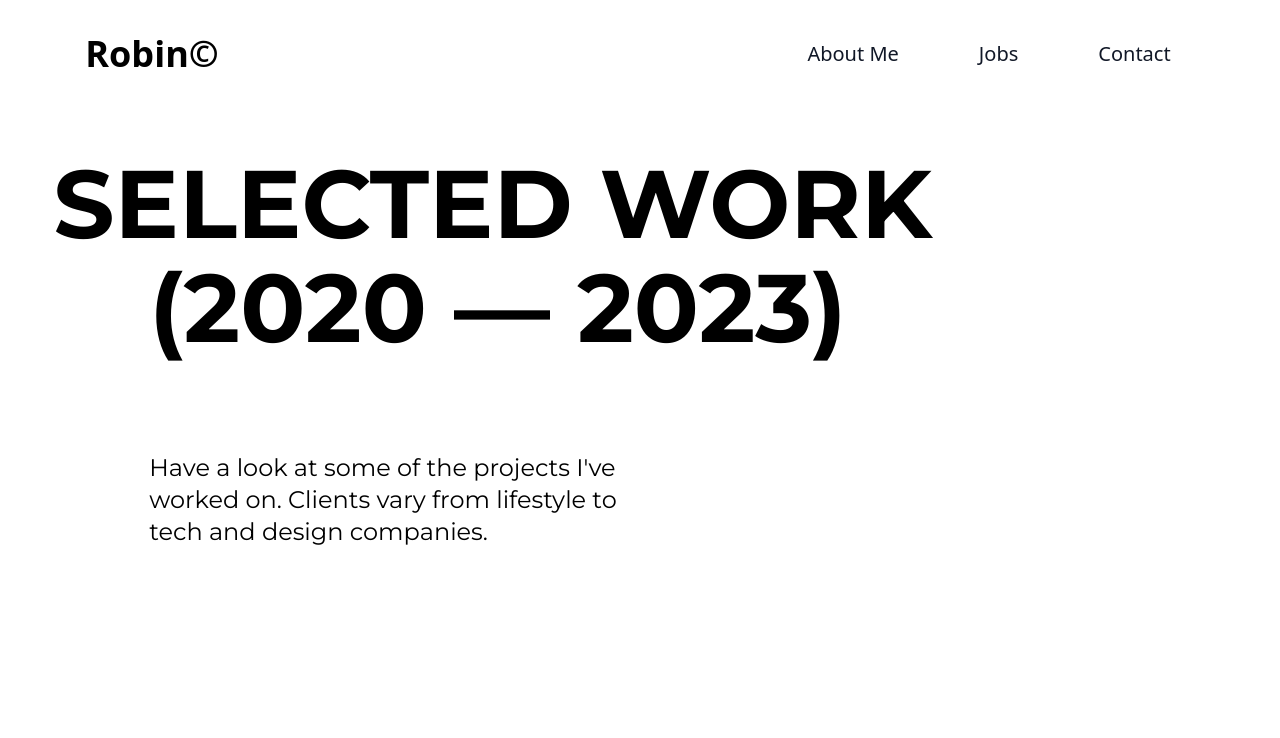
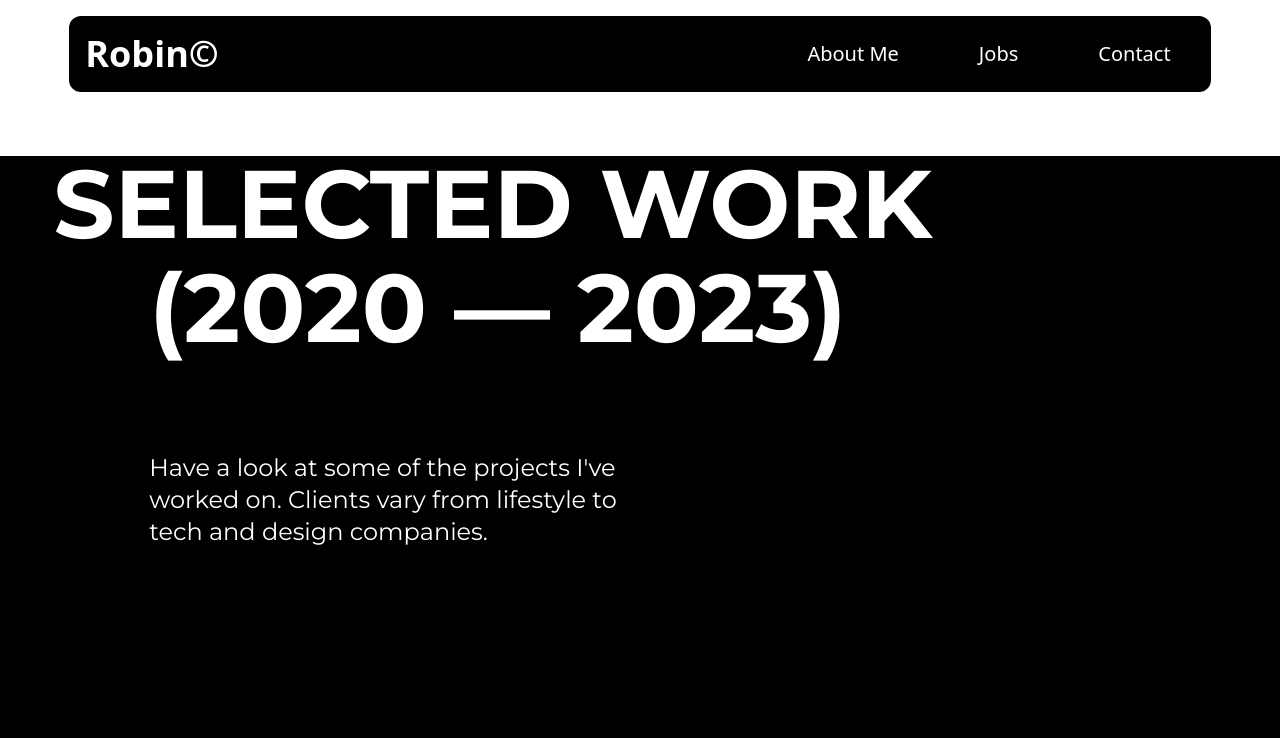
Before and after one commit to robiiii0/PortfolioV2.0, a Next.js app: page /Job in a window 1280 px wide. Shown: the top 738 px of the page. Built offline with nearby package versions, Linux system fonts and the light colour scheme; what tailwind-hamburgers would draw is missing.

Commit message:
feat: Add color prop to Footer and NavLink components; update usage across pages

```diff
--- a/app/Aboutme/page.tsx
+++ b/app/Aboutme/page.tsx
@@ -229,7 +229,7 @@ export default function page() {
           </div>
         </div>
 
-        <Footer />
+        <Footer color="white"/>
       </div>
     </>
   );
--- a/app/Job/Job.tsx
+++ b/app/Job/Job.tsx
@@ -3,10 +3,12 @@ import { motion } from "framer-motion";
 import Image from "next/image";
 import React from "react";
 import { ListJobs, ObjList } from "./JobList";
+import Link from "next/link";
 
 function Card(props: { data: ObjList }) {
   return (
     <>
+    <Link href={`/Job/${props.data.company}`}>
       <div className="p-4 rounded-xl shadow-md mt-12 bg-gray-100/65">
         <div className="w-full font-bold flex flex-col sm:flex-row justify-between sm:space-x-4">
           <p className="text-2xl text-center sm:text-left">{props.data.company}</p>
@@ -38,13 +40,14 @@ function Card(props: { data: ObjList }) {
         <p className="font-bold mt-8 text-2xl md:text-xl">Description: </p>
         <p className="mt-2 text-md md:text-lg">{props.data.description}</p>
       </div>
+      </Link>
     </>
   );
 }
 
 export default function Job() {
   return (
-    <div className="w-full font-montserrat">
+    <div className="w-full font-montserrat text-white bg-black m-0 p-0">
       <div className="w-11/12 mx-auto mt-12">
         <div className="space-y-2">
           <motion.h1
--- a/app/Job/page.tsx
+++ b/app/Job/page.tsx
@@ -4,9 +4,9 @@ import Footer from "../components/Footer";
 
 export default function page() {
   return (
-    <div className="w-full">
+    <div className="w-full ">
       <Job />
-      <Footer />
+      <Footer color="black"/>
     </div>
   );
 }
--- a/app/NavLink/NavLink.tsx
+++ b/app/NavLink/NavLink.tsx
@@ -3,18 +3,28 @@
 import Link from "next/link";
 import React, { useState } from "react";
 
-const NavLink = () => {
+// Définir le type de la prop 'colorScheme' pour accepter 'black' ou 'white' uniquement
+type NavLinkProps = {
+  colorScheme: "black" | "white";
+};
+
+const NavLink = ({ colorScheme }: NavLinkProps) => {
   const [isOpen, setIsOpen] = useState(false);
 
   const toggleMenu = () => {
     setIsOpen(!isOpen);
   };
 
+  // Appliquer les classes en fonction de 'colorScheme'
+  const bgClass = colorScheme === "black" ? "bg-black" : "bg-white";
+  const textClass = colorScheme === "black" ? "text-white" : "text-black";
+  const hoverClass = colorScheme === "black" ? "hover:text-gray-300" : "hover:text-gray-200";
+
   return (
-    <nav className="bg-white w-full border-gray-200 ">
+    <nav className={`${bgClass} w-full border-gray-200 rounded-xl`}>
       <div className="flex flex-wrap items-center justify-between mx-auto p-4">
         <Link href="/" className="flex items-center space-x-3 w-auto">
-          <span className="self-center text-4xl font-semibold whitespace-nowrap">
+          <span className={`${textClass} self-center text-4xl font-semibold whitespace-nowrap`}>
             Robin©
           </span>
         </Link>
@@ -22,7 +32,7 @@ const NavLink = () => {
           <button
             type="button"
             onClick={toggleMenu}
-            className="inline-flex items-center p-2 w-10 h-10 justify-center text-sm text-gray-500 rounded-lg hover:bg-gray-100 focus:outline-none focus:ring-2 focus:ring-gray-200"
+            className={`inline-flex items-center p-2 w-10 h-10 justify-center text-sm ${textClass} rounded-lg hover:bg-gray-100 focus:outline-none focus:ring-2 focus:ring-gray-200`}
             aria-controls="navbar-default"
             aria-expanded={isOpen}
           >
@@ -50,27 +60,29 @@ const NavLink = () => {
           } w-full md:text-xl md:w-auto items-center justify-center md:flex`}
           id="navbar-default"
         >
-          <ul className="font-medium flex flex-col p-4 md:p-0 mt-4 border border-gray-100 rounded-lg bg-gray-50 md:flex-row md:space-x-8 md:mt-0 md:border-0 md:bg-white">
-            <li className="hover:scale-110 transition ease-in-out duration-300">
+          <ul
+            className={`font-medium flex flex-col p-4 md:p-0 mt-4 border border-gray-100 rounded-lg ${bgClass} md:flex-row md:space-x-8 md:mt-0 md:border-0`}
+          >
+            <li className={`hover:scale-110 transition ease-in-out duration-300 ${hoverClass}`}>
               <Link
                 href="/Aboutme"
-                className="block py-2 px-6 text-gray-900 rounded hover:bg-gray-100 hover:text"
+                className={`block py-2 px-6 ${textClass} hover:text-gray-500 rounded`}
               >
                 About Me
               </Link>
             </li>
-            <li className="hover:scale-110 transition ease-in-out duration-300">
+            <li className={`hover:scale-110 transition ease-in-out duration-300 ${hoverClass}`}>
               <Link
                 href="/Job"
-                className="block py-2 px-6 text-gray-900 rounded hover:bg-gray-100"
+                className={`block py-2 px-6 ${textClass} hover:text-gray-500 rounded `}
               >
                 Jobs
               </Link>
             </li>
-            <li className="hover:scale-110 transition ease-in-out duration-300">
+            <li className={`hover:scale-110 transition ease-in-out duration-300  `}>
               <Link
                 href="/Contact"
-                className="block py-2 px-6 text-gray-900 rounded hover:bg-gray-100"
+                className={`block py-2 px-6 ${textClass} hover:text-gray-500 rounded `}
               >
                 Contact
               </Link>
--- a/app/components/Footer.tsx
+++ b/app/components/Footer.tsx
@@ -3,9 +3,18 @@ import React from "react";
 import { motion } from "framer-motion";
 import Link from "next/link";
 
-export default function Footer() {
+// Défini un type pour la prop 'color' qui peut être soit 'black' soit 'white'
+interface FooterProps {
+  color: "black" | "white"; // L'argument attendu
+}
+
+export default function Footer({ color }: FooterProps) {
+  // On applique les classes dynamiquement en fonction de la prop 'color'
+  const bgColor = color === "black" ? "bg-black" : "bg-white";
+  const textColor = color === "black" ? "text-white" : "text-black";
+
   return (
-    <div>
+    <div className={`${bgColor} ${textColor} w-full`}>
       <div className="mt-20 md:mt-100">
         <div className="w-full">
           <motion.div
--- a/app/layout.tsx
+++ b/app/layout.tsx
@@ -35,7 +35,7 @@ export default function RootLayout({
           <div className="w-full">
             <nav className="w-11/12 mx-auto p-4">
               <div>
-                <NavLink />
+                <NavLink colorScheme="black"/>
               </div>
             </nav>
           </div>
--- a/app/page.tsx
+++ b/app/page.tsx
@@ -136,7 +136,7 @@ export default function Home() {
         </div>
       </div>
 
-      <Footer />
+      <Footer color="white"/>
     </>
   );
 }
```
